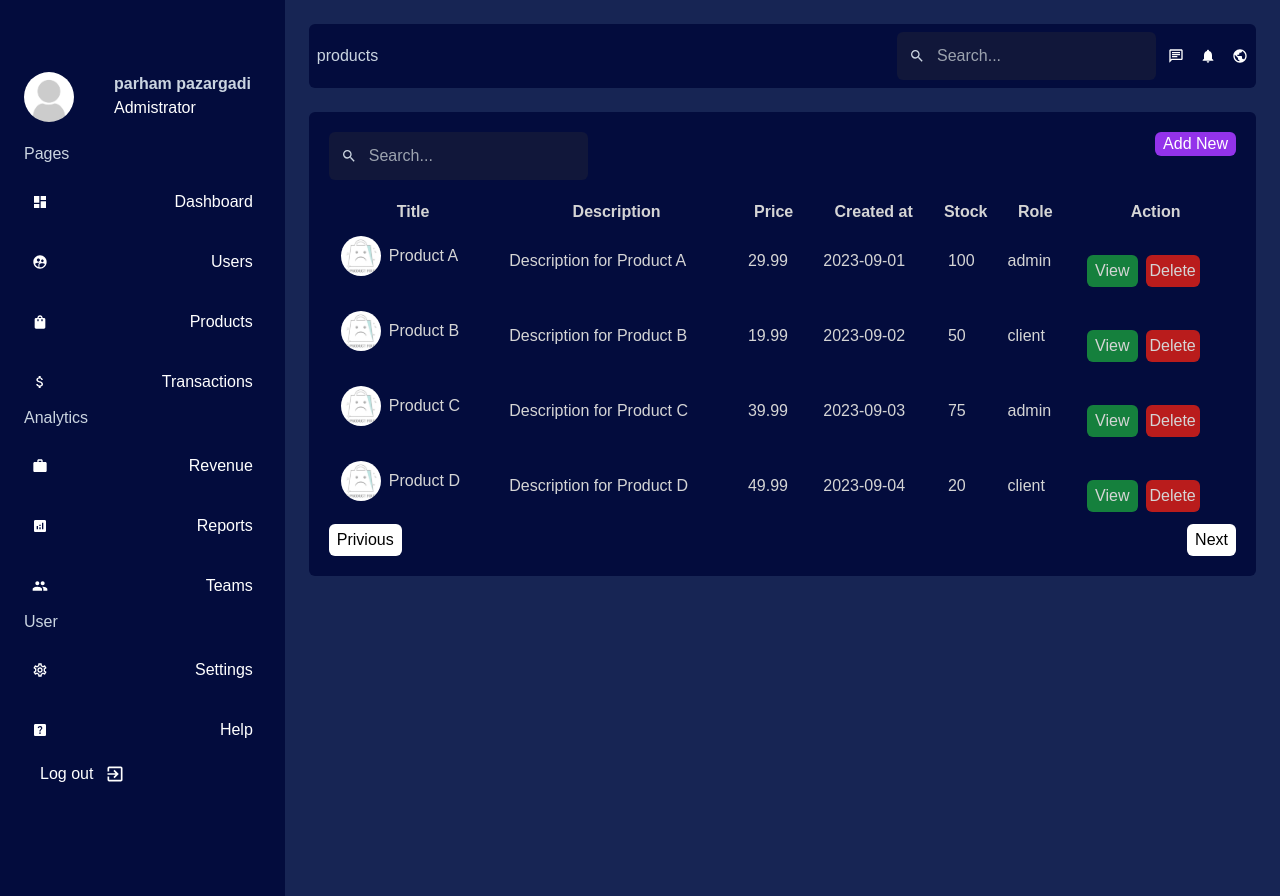
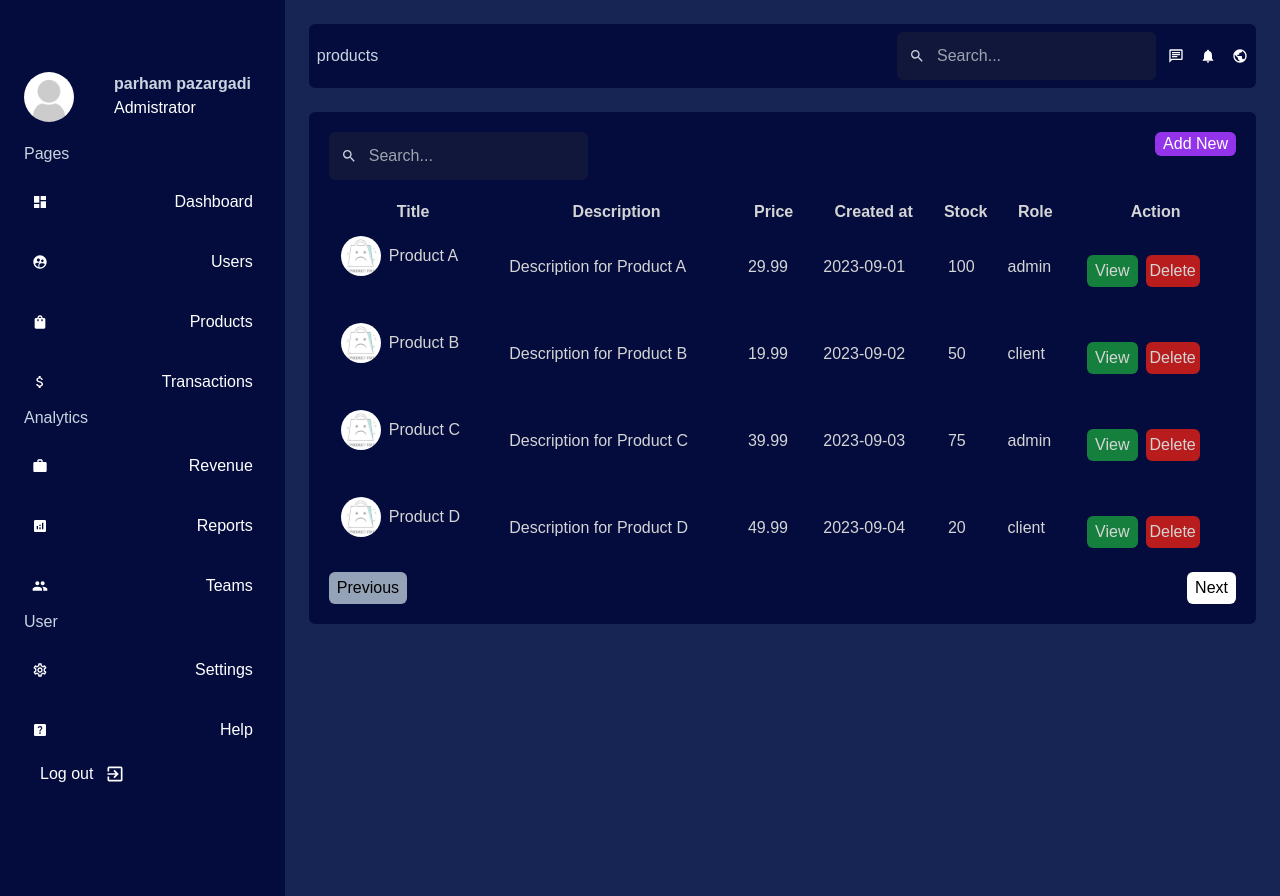
Before and after one commit to parham-devdocs/AdminDashboard-NextJS, a Next.js app in the folder my-project/: page /dashboard/products in a window 1280 px wide. Built offline with nearby package versions, Linux system fonts and the light colour scheme; a web font is replaced by a local one.

Commit message:
pagination component creted

```diff
--- a/my-project/app/dashboard/products/page.jsx
+++ b/my-project/app/dashboard/products/page.jsx
@@ -2,6 +2,7 @@ import { MdSearch } from "react-icons/md";
 import classes from "./products.module.css";
 import Image from "next/image";
 import Link from "next/link";
+import Pagination from "../../../components/dashboard/pagination/Pagination";
 const products = [
   {
     title: "Product A",
@@ -97,10 +98,7 @@ export default function UserPage() {
           ))}
         </tbody>
       </table>
-      <div className={classes.controlers}>
-        <button className={classes.controlerBtn}>Privious</button>
-        <button className={classes.controlerBtn}>Next</button>
-      </div>
+      <Pagination/>
     </div>
   );
 }
--- a/my-project/app/dashboard/products/products.module.css
+++ b/my-project/app/dashboard/products/products.module.css
@@ -32,7 +32,7 @@
   @apply p-3;
 }
 .buttons {
-  @apply flex gap-2;
+  @apply flex gap-2 my-3
 }
 .viewBtn {
   @apply bg-green-700 px-2 py-1 rounded-md hover:bg-green-800;
--- a/my-project/app/dashboard/users/page.jsx
+++ b/my-project/app/dashboard/users/page.jsx
@@ -5,11 +5,31 @@ import Link from "next/link";
 import prisma from './../../lib/prisma';
 
 import Search from "../../../components/dashboard/search/Search";
+import Pagination from './../../../components/dashboard/pagination/Pagination';
 
-
-export default async function UserPage() {
- const users=await prisma.user.findMany()
-
+export default async function UserPage({ searchParams }) {
+  const q = searchParams?.q
+  const page=searchParams?.page ||1
+  let users;
+  if (q) {
+    users=await prisma.user.findMany({
+      where: {
+        username: {
+          startsWith:q
+        }
+      },
+      skip: 5 * (page - 1),
+      take:5
+    })
+  }
+  else {
+    users = await prisma.user.findMany(
+      {
+        skip: 5 * (page - 1),
+        take:5
+   }
+    )
+}
   return (
     <div className={classes.container}>
       <div className={classes.header}>
@@ -66,10 +86,7 @@ export default async function UserPage() {
           ))}
         </tbody>
       </table>
-      <div className={classes.controlers}>
-        <button className={classes.controlerBtn}>Privious</button>
-        <button className={classes.controlerBtn}>Next</button>
-      </div>
+      <Pagination/>
     </div>
   );
 }
--- a/my-project/app/dashboard/users/users.module.css
+++ b/my-project/app/dashboard/users/users.module.css
@@ -40,12 +40,3 @@
 .deleteBtn {
   @apply bg-red-700 p-1 rounded-md hover:bg-red-800;
 }
-.controlers {
-  @apply flex justify-between w-full;
-}
-.controlerBtn {
-  @apply bg-white py-1 px-2 text-black rounded-md hover:bg-slate-400 transition-colors duration-300 cursor-pointer;
-}
-.controlerBtn:disabled {
-  @apply cursor-not-allowed;
-}
--- /dev/null
+++ b/my-project/components/dashboard/pagination/Pagination.jsx
@@ -0,0 +1,45 @@
+"use client";
+import { usePathname, useSearchParams } from "next/navigation";
+import classes from "./pagination.module.css";
+import { useRouter } from "next/navigation";
+import { revalidatePath } from "next/cache";
+
+export default function Pagination() {
+  const searchParams = useSearchParams();
+  const pathname = usePathname();
+  const { replace } = useRouter();
+
+  const currentPage = parseInt(searchParams.get("page")) || 1;
+
+  const nextPageHandler = async() => {
+    const params = new URLSearchParams(searchParams);
+    params.set("page", currentPage + 1);
+      replace(`${pathname}?${params}`);
+          revalidatePath("/dashboard/products","page");
+
+  };
+
+  const prevPageHandler = () => {
+    const params = new URLSearchParams(searchParams);
+    if (currentPage > 1) {
+      params.set("page", currentPage - 1);
+    }
+    replace(`${pathname}?${params}`);
+    revalidatePath("/dashboard/products");
+  };
+
+  return (
+    <div className={classes.controlers}>
+      <button
+        className={classes.controlerBtn}
+        onClick={prevPageHandler}
+        disabled={currentPage <= 1}
+      >
+        Previous
+      </button>
+      <button className={classes.controlerBtn} onClick={nextPageHandler}>
+        Next
+      </button>
+    </div>
+  );
+}
--- /dev/null
+++ b/my-project/components/dashboard/pagination/pagination.module.css
@@ -0,0 +1,9 @@
+.controlers {
+  @apply flex justify-between w-full;
+}
+.controlerBtn {
+  @apply bg-white py-1 px-2 text-black rounded-md hover:bg-slate-400 transition-colors duration-300 cursor-pointer;
+}
+.controlerBtn:disabled {
+  @apply cursor-not-allowed bg-slate-400;
+}
--- a/my-project/components/dashboard/search/Search.jsx
+++ b/my-project/components/dashboard/search/Search.jsx
@@ -3,16 +3,24 @@ import { MdSearch } from "react-icons/md";
 import classes from "./search.module.css";
 import { usePathname, useSearchParams } from "next/navigation";
 import { useRouter } from "next/navigation";
+import { useDebouncedCallback } from 'use-debounce';
 export default function Search({ placeholder }) {
   const searchParams = useSearchParams();
   const pathname = usePathname();
   const { replace } = useRouter();
 
-    const searchHandler = (e) => {
+    const searchHandler =useDebouncedCallback((e) => {
         const params = new URLSearchParams(searchParams);
-        params.set("q", e.target.value);
-        replace(`${pathname}?${params}`);
-  };
+        if (e.target.value) {
+                    params.set("q", e.target.value);
+
+        }
+        else{
+            params.delete("q")
+        }
+                replace(`${pathname}?${params}`);
+
+    },2000)
   return (
     <div className={classes.search}>
       <MdSearch className=" cursor-pointer text-slate-300" />
--- a/my-project/components/dashboard/search/search.module.css
+++ b/my-project/components/dashboard/search/search.module.css
@@ -1,6 +1,6 @@
 .search {
-  @apply flex items-center gap-3 bg-backgroundDark p-3 rounded-md;
+  @apply flex items-center gap-3 bg-backgroundDark p-3 rounded-md border-2 border-slate-700
 }
 .input {
-  @apply rounded-md bg-transparent outline-none text-white;
+  @apply rounded-md bg-transparent outline-none text-white
 }
--- a/my-project/package.json
+++ b/my-project/package.json
@@ -15,7 +15,8 @@
     "prisma": "^5.20.0",
     "react": "^18",
     "react-dom": "^18",
-    "recharts": "^2.12.7"
+    "recharts": "^2.12.7",
+    "use-debounce": "^10.0.3"
   },
   "devDependencies": {
     "@types/node": "^20",
```
Also changed, not shown: 2 other files (tests, documents, lock files or other folders).
